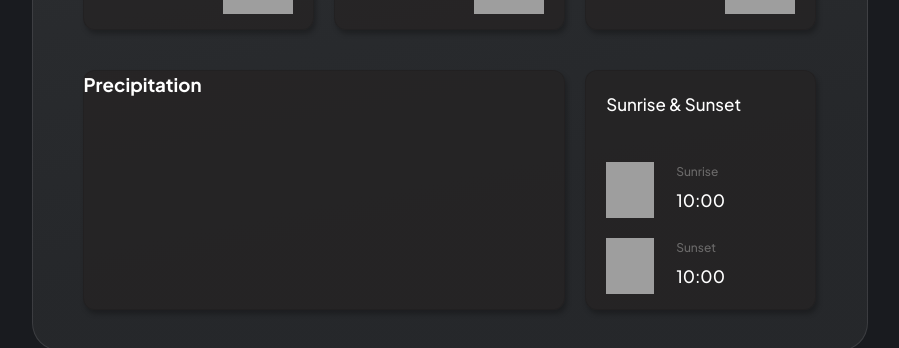
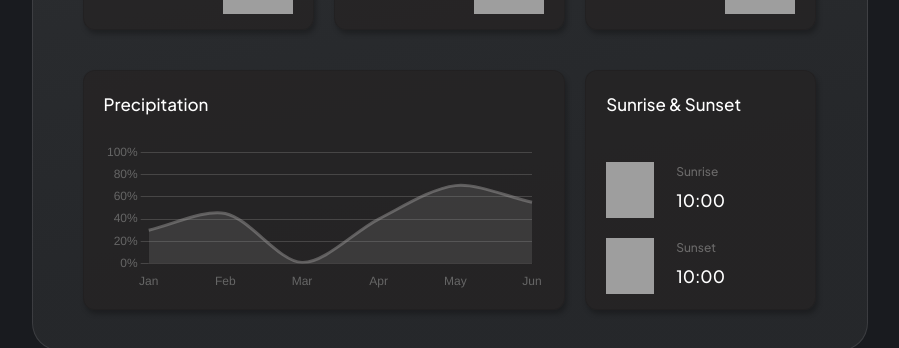
Before and after one commit to Zow4ik/Website-weather, a React (Vite) app: page / in a window 1280 px wide. Shown: the part 1408-1756 px from the top of the page, without its empty margins (183-1082 px from the left). Built offline with nearby package versions, Linux system fonts and the light colour scheme; grey boxes are pictures that could not be loaded.

Commit message:
add: component ChartPrecipitation

```diff
--- /dev/null
+++ b/src/components/ChartPrecipitation/ChartPrecipitation.jsx
@@ -0,0 +1,67 @@
+import styles from './ChartPrecipitation.module.scss'
+import { useEffect, useRef } from 'react'
+import Chart from 'chart.js/auto'
+
+const ChartPrecipitation = () => {
+  const configChart = {
+    type: 'line',
+    data: {
+      labels: ['Jan', 'Feb', 'Mar', 'Apr', 'May', 'Jun'],
+      datasets: [{
+        label: 'Precipitation',
+        data: [30, 45, 1, 40, 70, 55],
+        borderColor: 'rgba(149,148,148,0.5)',
+        pointRadius: 0,
+        tension: 0.3,
+        fill: true,
+        backgroundColor: 'rgba(149,148,148,0.2)', // Добавил цвет для заливки
+      }],
+    },
+    options: {
+      responsive: true,
+      maintainAspectRatio: false,
+      plugins: {
+        legend: {
+          display: false,
+        },
+      },
+      scales: {
+        x: {
+          grid: {
+            display: false
+          },
+        },
+        y: {
+          min: 0,
+          max: 100,
+          ticks: {
+            stepSize: 20,
+            callback: v => v + '%',
+          },
+          grid: {
+            color: 'rgba(106, 105, 105, 0.5)',
+          },
+          border: {
+            display: false,
+          },
+        },
+      },
+    },
+  }
+  const canvasRef = useRef(null)
+
+  useEffect(() => {
+    const chart = new Chart(canvasRef.current, configChart)
+
+    return () => chart.destroy()
+  }, []);
+
+  return (
+    <li className={`${styles.card} card card--big`}>
+      <h3 className={styles.title}>Precipitation</h3>
+      <canvas ref={canvasRef} data-js-precipitation></canvas>
+    </li>
+  )
+}
+
+export default ChartPrecipitation
--- /dev/null
+++ b/src/components/ChartPrecipitation/ChartPrecipitation.module.scss
@@ -0,0 +1,22 @@
+.card {
+  padding: 15px 20px;
+
+  [data-js-precipitation] {
+    max-height: 150px !important;
+    width: 100% !important;
+  }
+
+  &:last-child {
+    gap: 20px;
+    display: flex;
+    flex-direction: column;
+    justify-content: space-between;
+  }
+}
+
+.title {
+  font-weight: 500;
+  font-size: 17px;
+  line-height: 2.12;
+  margin-bottom: 20px;
+}
--- a/src/components/Overview/Overview.jsx
+++ b/src/components/Overview/Overview.jsx
@@ -1,5 +1,7 @@
 import styles from './Overview.module.scss'
 import CardOverview from '@/components/CardOverview/CardOverview.jsx'
+import ChartPrecipitation
+  from '@/components/ChartPrecipitation/ChartPrecipitation.jsx'
 
 const Overview = () => {
   return (
@@ -18,10 +20,7 @@ const Overview = () => {
           title='Pressure (hpa)'
           srcImage='@/assets/images/hpa.webp'
         />
-        <li className="weather-details__overview-card card card--big">
-          <h3 className="weather-details__overview-title">Precipitation</h3>
-          <canvas data-js-precipitation></canvas>
-        </li>
+        <ChartPrecipitation />
         <CardOverview
           isSun={true}
         />
```
Also changed, not shown: src-old/scripts/components/precipitation.js (deleted, +0 -91 lines).
